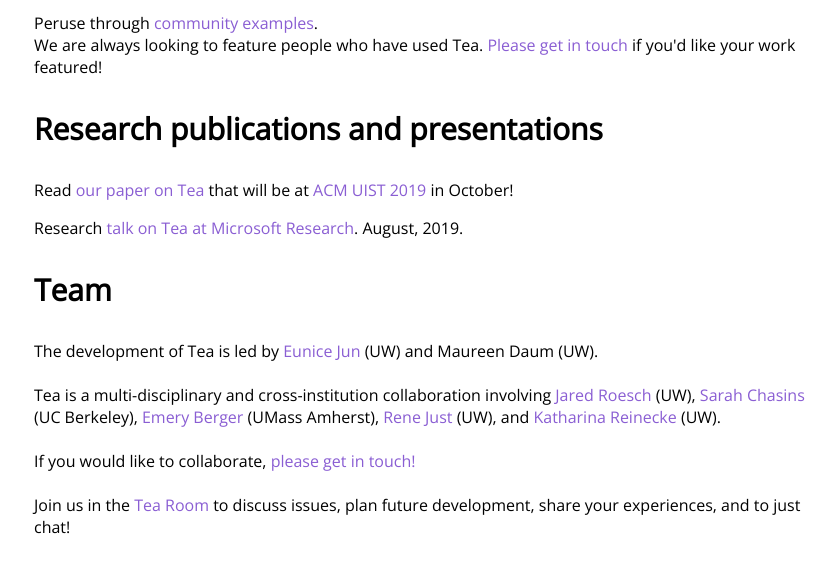
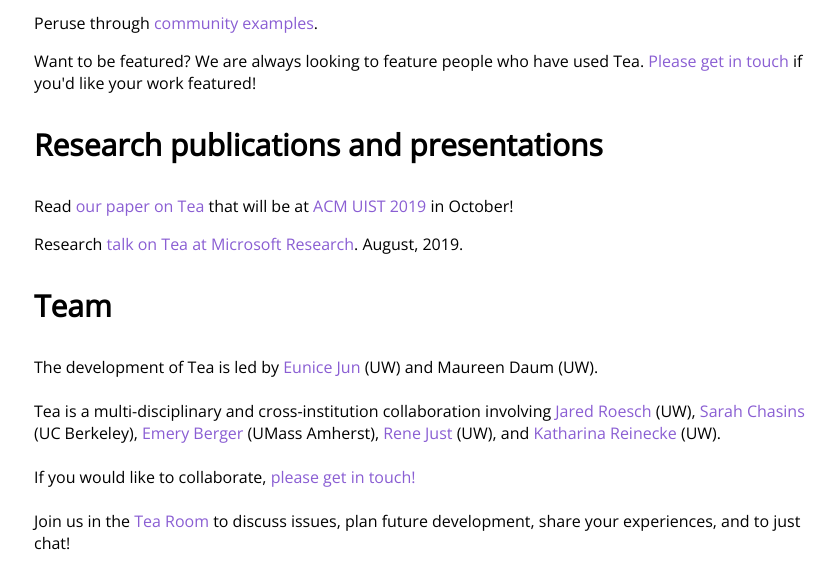
Before and after one commit to emjun/tea-lang-web, a Jekyll site: the page built from index.html, in a window 1280 px wide, cut to the strip 704-1274 px from the top of the page. Shown: the whole strip, without its empty margins (212-1048 px from the left). Built offline with Jekyll 4.4.1, drawn with Linux system fonts in a browser that asks for light colours; nearby versions of some CDN libraries; library files that are not in the unit come from our copies.

Commit message:
Reformat

```diff
--- a/index.html
+++ b/index.html
@@ -30,8 +30,9 @@ summary: Tea is a high-level language for automatically selecting and executing
     </p>
     <p>
       Peruse through <a href='https://github.com/emjun/tea-lang/tree/master/examples'>community examples</a>.
-    </br>
-      We are always looking to feature people who have used Tea. <a href="mailto:emjun@cs.washington.edu">Please get in touch</a> if you'd like your work featured!
+    </p>
+    <p>
+      <emph>Want to be featured?</emph> We are always looking to feature people who have used Tea. <a href="mailto:emjun@cs.washington.edu">Please get in touch</a> if you'd like your work featured!
     </p>
     <p class="lead">
         Research publications and presentations
```
